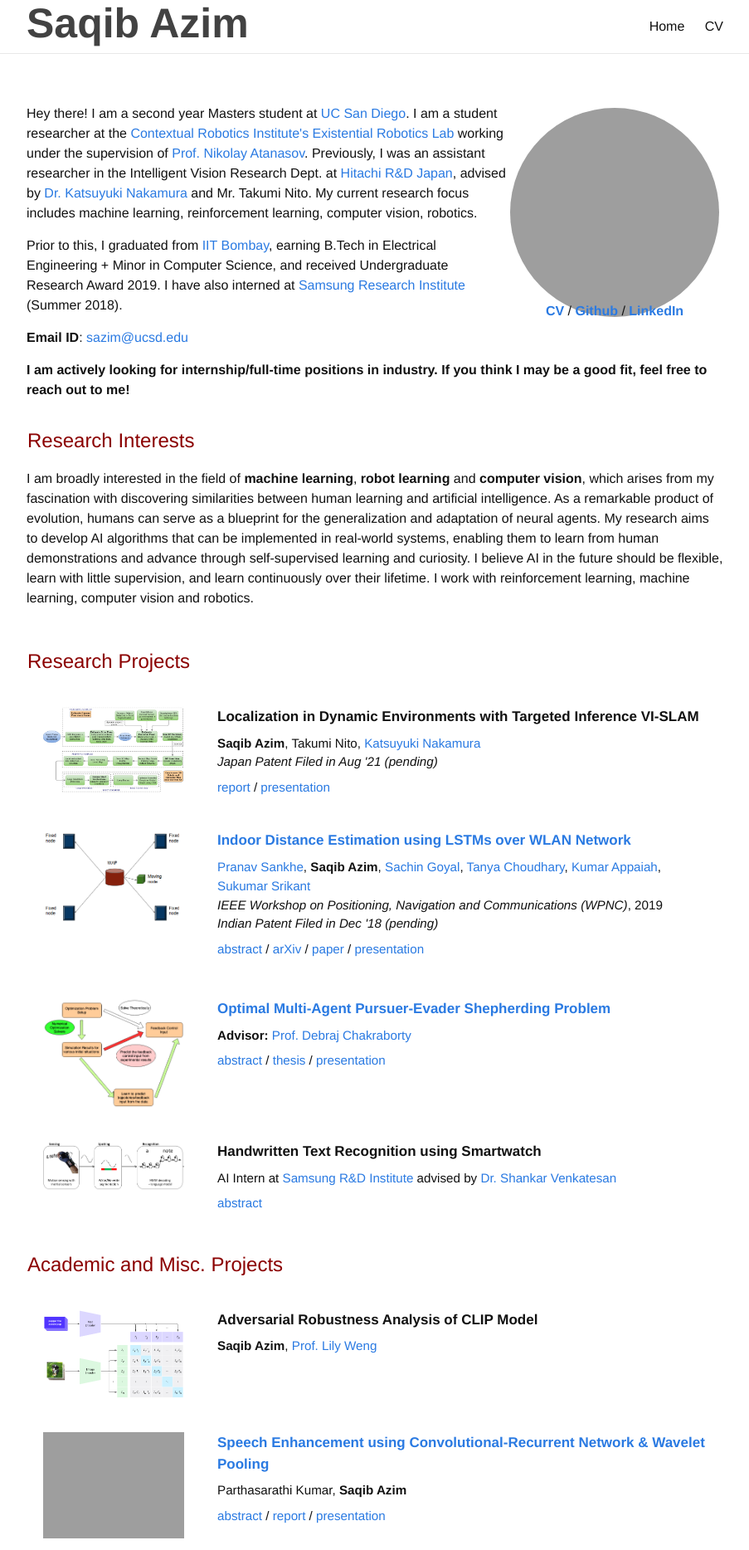
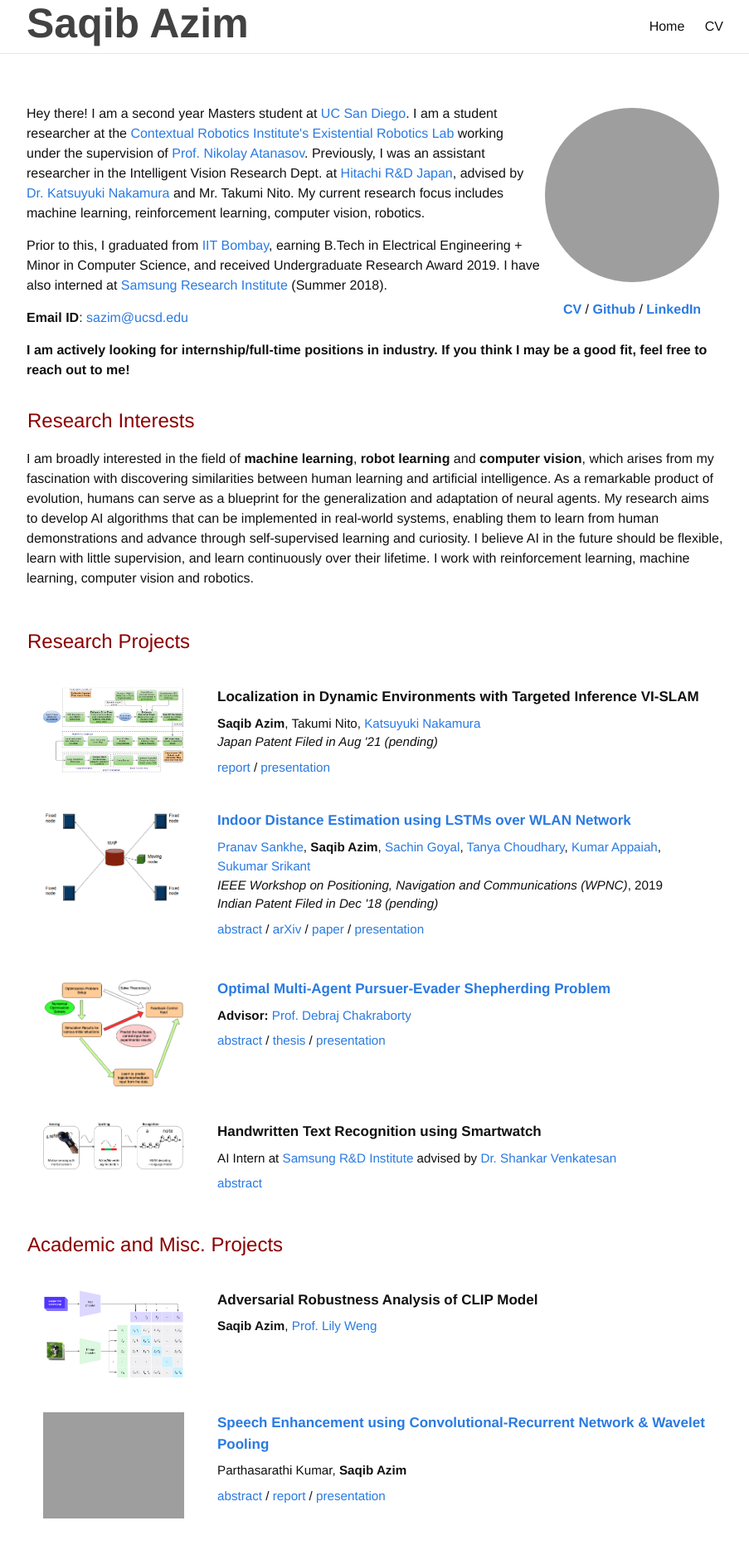
Before and after one commit to saqib1707/saqib1707.github.io, a Jekyll site: the page built from index.md, in a window 1280 px wide. Shown: the top 1868 px of the page at 83% size, without its empty margins (188-1091 px from the left). Built offline with Jekyll 4.4.1, drawn with Linux system fonts in a browser that asks for light colours; comment, search, counter and statistics services are not loaded; grey boxes are pictures that could not be loaded.

Commit message:
correcting the intro

```diff
--- a/index.md
+++ b/index.md
@@ -2,12 +2,12 @@
 layout: page
 ---
 {% include JB/setup %}
-<div style="float:right; display: inline-block; position: relative; width: 30%; height: auto; padding: 5px;">
+<div style="float:right; display: inline-block; position: relative; width: 25%; height: auto; padding: 5px;">
 	<div style="width: auto; height: auto; overflow: hidden; border-radius: 50%; margin-left: auto; margin-right: auto;">
 		<img style="width: auto; height: 100%;" src="https://avatars0.githubusercontent.com/u/18272074?s=400&u=59209b7d272a1e86a7547e24e29096722a6a0898&v=4">
 	</div>
-	<div style="width: auto; height: auto; position: absolute; margin-left: 0px; margin-right: 0px; text-align: center; left:0; right:0; bottom: 0">
-		<a href="https://saqib1707.github.io/cv/"><b>CV</b></a> / <a href="https://github.com/saqib1707"><b>Github</b></a> / <a href="https://www.linkedin.com/in/saqibazim/"><b>LinkedIn</b></a>
+	<div style="width: auto; height: auto; position: relative; margin-left: 0px; margin-right: 0px; margin-top: 10%; text-align: center;">
+		<strong><a href="https://saqib1707.github.io/cv/">CV</a></strong> / <a href="https://github.com/saqib1707"><b>Github</b></a> / <a href="https://www.linkedin.com/in/saqibazim/"><b>LinkedIn</b></a>
 	</div>
 </div>
 <div>
```
